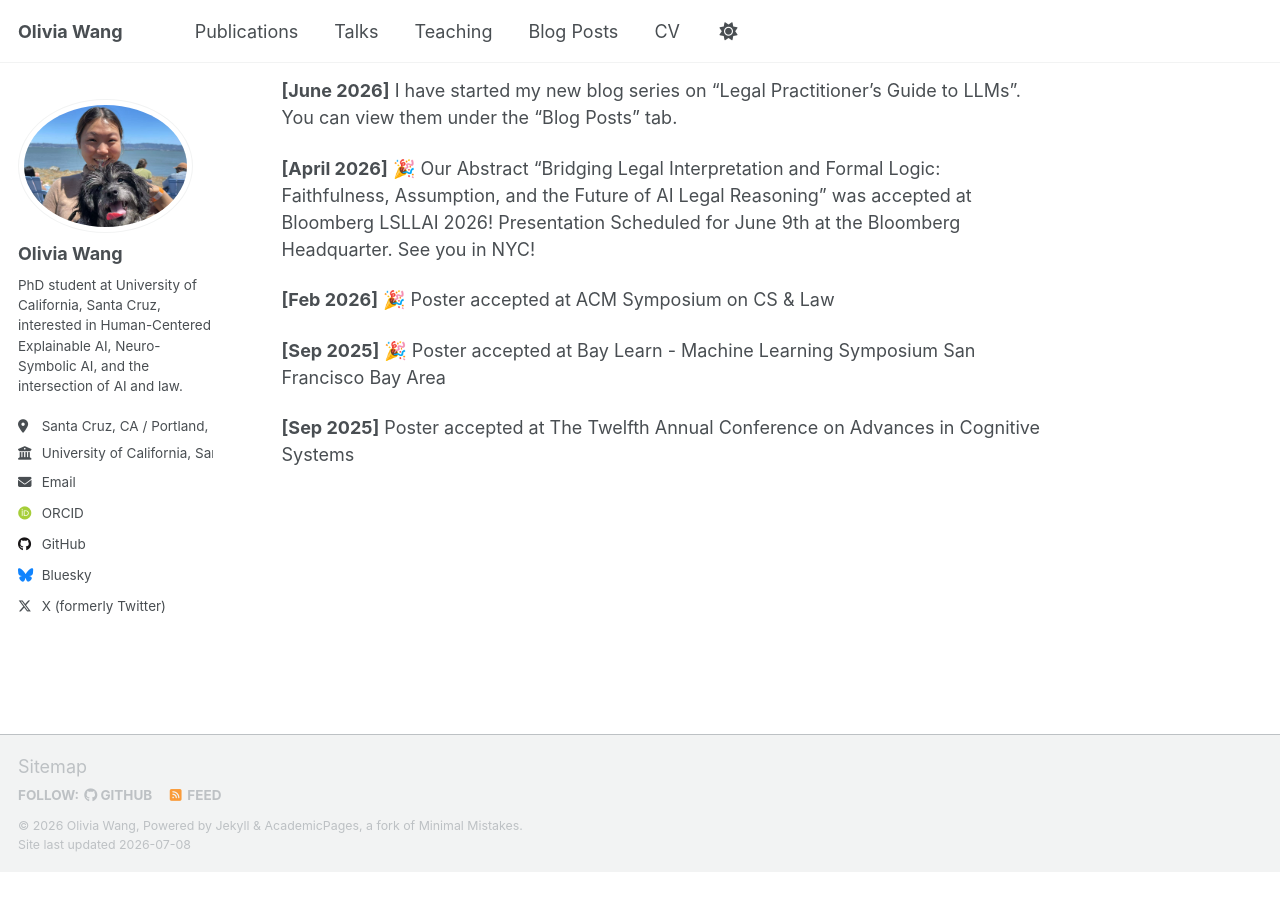
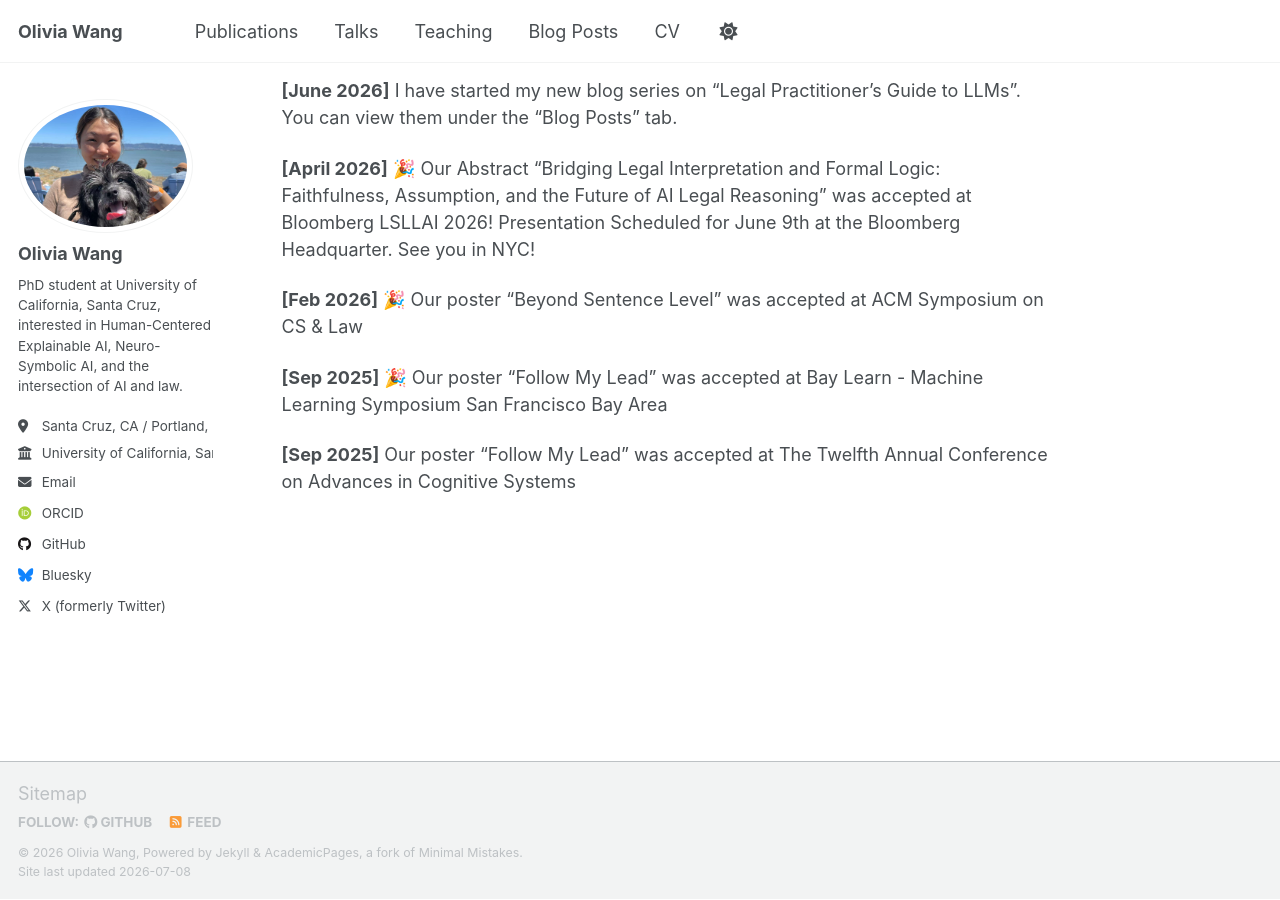
Before and after one commit to olivianxai/olivianxai.github.io, a Jekyll site: the page built from _pages/about.md, in a window 1280 px wide and 900 px high, scrolled down 917 px. Built offline with Jekyll 4.4.1, drawn with Linux system fonts in a browser that asks for light colours; some web fonts are replaced; a script that is not in the unit is left out; before the commit the page ends 1790 px from its top, so only the background shows below that.

Commit message:
Added more information in the about page

```diff
--- a/_pages/about.md
+++ b/_pages/about.md
@@ -32,8 +32,8 @@ Yes, the dog in the profile pic is mine. His name is Toto 🐶
 
 **[April 2026]** 🎉 Our Abstract "Bridging Legal Interpretation and Formal Logic: Faithfulness, Assumption, and the Future of AI Legal Reasoning" was accepted at Bloomberg LSLLAI 2026! Presentation Scheduled for June 9th at the Bloomberg Headquarter. See you in NYC!
 
-**[Feb 2026]** 🎉 Poster accepted at ACM Symposium on CS & Law
+**[Feb 2026]** 🎉 Our poster "Beyond Sentence Level" was accepted at ACM Symposium on CS & Law
 
-**[Sep 2025]** 🎉 Poster accepted at Bay Learn - Machine Learning Symposium San Francisco Bay Area
+**[Sep 2025]** 🎉 Our poster "Follow My Lead" was accepted at Bay Learn - Machine Learning Symposium San Francisco Bay Area
 
-**[Sep 2025]** Poster accepted at The Twelfth Annual Conference on Advances in Cognitive Systems
+**[Sep 2025]** Our poster "Follow My Lead" was accepted at The Twelfth Annual Conference on Advances in Cognitive Systems
```
